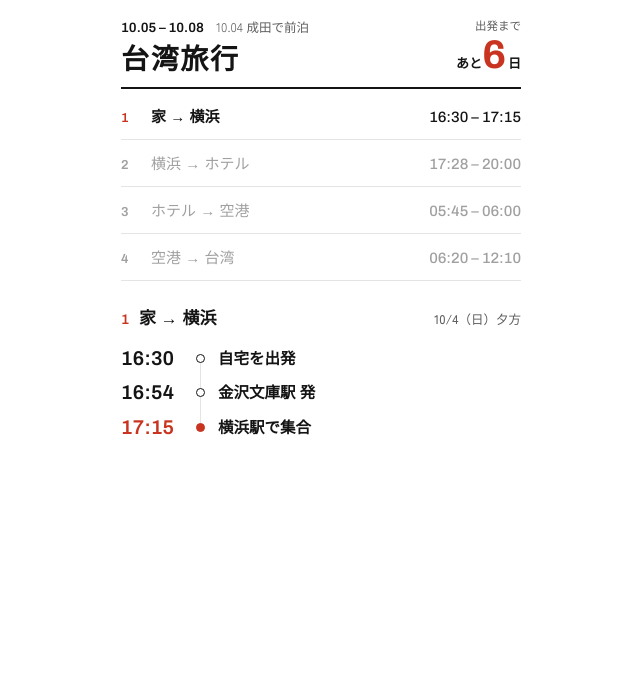
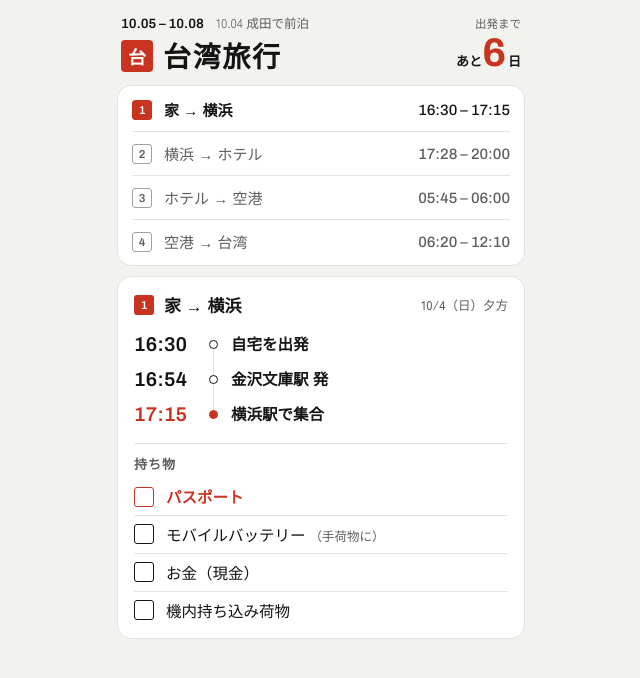
Before and after one commit to FRaiaiFR/taiwan, a plain HTML site: page index.html in a window 1280 px wide. Shown: the whole page, without its empty margins (319-959 px from the left). Drawn offline with Linux system fonts and the light colour scheme.

Commit message:
持ち物リストを追加、見た目に少し厚みを戻す
Co-Authored-By: Claude Opus 5.5 <noreply@anthropic.com>
Claude-Session: https://claude.ai/code/session_01TmeyHza29ro22HQXRAy4DA

```diff
--- a/index.html
+++ b/index.html
@@ -7,8 +7,8 @@
 <meta name="mobile-web-app-capable" content="yes">
 <meta name="apple-mobile-web-app-title" content="台湾旅行">
 <meta name="apple-mobile-web-app-status-bar-style" content="default">
-<meta name="theme-color" content="#FFFFFF" media="(prefers-color-scheme: light)">
-<meta name="theme-color" content="#131313" media="(prefers-color-scheme: dark)">
+<meta name="theme-color" content="#F2F2EF" media="(prefers-color-scheme: light)">
+<meta name="theme-color" content="#0E0E0E" media="(prefers-color-scheme: dark)">
 <link rel="apple-touch-icon" href="icon-180.png">
 <link rel="icon" type="image/png" href="icon-180.png">
 <link rel="manifest" href="manifest.webmanifest">
@@ -19,7 +19,9 @@
 <style>
 :root{
   color-scheme:light;
+  --page:#F2F2EF;
   --bg:#FFFFFF;
+  --line:#E3E2DE;
   --ink:#141414;
   --ink-2:#5E5E5E;
   --ink-3:#A0A0A0;
@@ -29,14 +31,14 @@
   --jp:"Zen Kaku Gothic New","Hiragino Sans","Hiragino Kaku Gothic ProN","Yu Gothic",sans-serif;
   padding-top:env(safe-area-inset-top,0px);
   padding-bottom:env(safe-area-inset-bottom,0px);
-  background:var(--bg);
+  background:var(--page);
 }
 @media (prefers-color-scheme: dark){
-  :root{color-scheme:dark;--bg:#131313;--ink:#EDEDED;--ink-2:#A6A6A6;--ink-3:#686868;--rule:#2B2B2B;--accent:#E5533C}
+  :root{color-scheme:dark;--page:#0E0E0E;--line:#262626;--bg:#181818;--ink:#EDEDED;--ink-2:#A6A6A6;--ink-3:#686868;--rule:#2B2B2B;--accent:#E5533C}
 }
 *{box-sizing:border-box}
 html,body{touch-action:manipulation}
-body{margin:0;background:var(--bg);color:var(--ink);font-family:var(--jp);font-size:15px;line-height:1.6;-webkit-font-smoothing:antialiased;-webkit-tap-highlight-color:transparent;-webkit-text-size-adjust:100%}
+body{margin:0;background:var(--page);color:var(--ink);font-family:var(--jp);font-size:15px;line-height:1.6;-webkit-font-smoothing:antialiased;-webkit-tap-highlight-color:transparent;-webkit-text-size-adjust:100%}
 body,body *{-webkit-user-select:none;user-select:none;-webkit-touch-callout:none}
 [hidden]{display:none!important}
 button{font:inherit;color:inherit;background:none;border:0;padding:0;margin:0;cursor:pointer;-webkit-appearance:none;appearance:none;text-align:left}
@@ -100,6 +102,35 @@ button:focus-visible{outline:1px solid var(--ink);outline-offset:4px}
 .fl .mid span{position:relative;background:var(--bg);padding:0 8px}
 .fl .ap{display:flex;justify-content:space-between;gap:12px;margin-top:6px;font-size:12px;color:var(--ink-2);line-height:1.45}
 .fl .ap span:last-child{text-align:right}
+/* v2: sheets, seal, checklist */
+.wrap{padding:12px 16px 12px}
+.hd{border-bottom:0;padding:2px 4px 12px}
+.title{display:flex;align-items:center;gap:10px;margin-top:4px}
+.seal{flex:none;width:32px;height:32px;display:grid;place-items:center;background:var(--accent);color:#fff;border-radius:4px;font-size:18px;font-weight:700;line-height:1}
+.hd h1{margin:0}
+.sheet{background:var(--bg);border:1px solid var(--line);border-radius:14px}
+.sec{margin-top:0;padding:2px 14px}
+.row{color:var(--ink-2);grid-template-columns:24px 1fr auto;padding:10px 0 9px;align-items:center}
+.sec .row:last-child{border-bottom:0}
+.row .i{width:20px;height:20px;display:grid;place-items:center;border:1px solid var(--ink-3);border-radius:3px;font-size:11.5px;color:var(--ink-2)}
+.row[aria-selected="true"] .i{background:var(--accent);border-color:var(--accent);color:#fff}
+.panels{margin-top:10px;padding:14px 16px 10px}
+.ph .i{width:20px;height:20px;display:grid;place-items:center;background:var(--accent);color:#fff;border-radius:3px;font-size:11.5px;align-self:center}
+.ph{align-items:center}
+.pack{margin-top:6px;padding-top:10px;border-top:1px solid var(--rule)}
+.pack h3{margin:0 0 4px;font-size:13px;font-weight:700;color:var(--ink-2);letter-spacing:.08em}
+.chk{width:100%;display:flex;align-items:center;gap:12px;padding:6px 0;border-bottom:1px solid var(--rule);font-size:15.5px;font-weight:500}
+.pack .chk:last-child{border-bottom:0}
+.chk .box{flex:none;width:20px;height:20px;border:1.5px solid var(--ink);border-radius:3px;display:grid;place-items:center}
+.chk .box svg{width:14px;height:14px;fill:none;stroke:#fff;stroke-width:2.4;stroke-linecap:round;stroke-linejoin:round;visibility:hidden}
+.chk[aria-checked="true"] .box{background:var(--ink);border-color:var(--ink)}
+.chk[aria-checked="true"] .box svg{visibility:visible;stroke:var(--bg)}
+.chk[aria-checked="true"] .lb{color:var(--ink-3);text-decoration:line-through}
+.chk.must .lb{color:var(--accent);font-weight:700}
+.chk.must .box{border-color:var(--accent)}
+.chk.must[aria-checked="true"] .box{background:var(--accent)}
+.chk.must[aria-checked="true"] .lb{color:var(--ink-3)}
+.chk .lb small{font-size:12.5px;font-weight:500;color:var(--ink-2);margin-left:4px}
 </style>
 </head>
 <body>
@@ -108,7 +139,7 @@ button:focus-visible{outline:1px solid var(--ink);outline-offset:4px}
   <header class="hd">
     <div>
       <p class="dates"><span class="n">10.05 – 10.08</span>　10.04 成田で前泊</p>
-      <h1>台湾旅行</h1>
+      <div class="title"><span class="seal" aria-hidden="true">台</span><h1>台湾旅行</h1></div>
     </div>
     <div class="cd">
       <span class="k" id="cd-k">出発まで</span>
@@ -116,7 +147,7 @@ button:focus-visible{outline:1px solid var(--ink);outline-offset:4px}
     </div>
   </header>
 
-  <nav class="sec" role="tablist" aria-label="全体の流れ">
+  <nav class="sec sheet" role="tablist" aria-label="全体の流れ">
     <button class="row" role="tab" id="s0" aria-controls="p0" aria-selected="true">
       <span class="i">1</span><span class="nm">家 → 横浜</span><span class="tm n">16:30 – 17:15</span>
     </button>
@@ -131,7 +162,7 @@ button:focus-visible{outline:1px solid var(--ink);outline-offset:4px}
     </button>
   </nav>
 
-  <div class="panels" id="panels">
+  <div class="panels sheet" id="panels">
 
     <section id="p0" role="tabpanel" aria-labelledby="s0">
       <h2 class="ph"><span class="i">1</span>家 → 横浜<small>10/4（日）夕方</small></h2>
@@ -140,6 +171,13 @@ button:focus-visible{outline:1px solid var(--ink);outline-offset:4px}
         <li><span class="t">16:54</span><span class="d"></span><div class="x"><b>金沢文庫駅 発</b></div></li>
         <li class="key"><span class="t">17:15</span><span class="d"></span><div class="x"><b>横浜駅で集合</b></div></li>
       </ol>
+      <div class="pack">
+        <h3>持ち物</h3>
+        <button class="chk must" role="checkbox" aria-checked="false" data-k="passport"><span class="box"><svg viewBox="0 0 24 24"><path d="M5 12.5 10 17 19 7.5"/></svg></span><span class="lb">パスポート</span></button>
+        <button class="chk" role="checkbox" aria-checked="false" data-k="battery"><span class="box"><svg viewBox="0 0 24 24"><path d="M5 12.5 10 17 19 7.5"/></svg></span><span class="lb">モバイルバッテリー<small>（手荷物に）</small></span></button>
+        <button class="chk" role="checkbox" aria-checked="false" data-k="cash"><span class="box"><svg viewBox="0 0 24 24"><path d="M5 12.5 10 17 19 7.5"/></svg></span><span class="lb">お金（現金）</span></button>
+        <button class="chk" role="checkbox" aria-checked="false" data-k="carryon"><span class="box"><svg viewBox="0 0 24 24"><path d="M5 12.5 10 17 19 7.5"/></svg></span><span class="lb">機内持ち込み荷物</span></button>
+      </div>
     </section>
 
     <section id="p1" role="tabpanel" aria-labelledby="s1" hidden>
@@ -222,6 +260,15 @@ button:focus-visible{outline:1px solid var(--ink);outline-offset:4px}
     var t = e.changedTouches[0], dx = t.clientX - sx, dy = t.clientY - sy;
     if (Math.abs(dx) > 60 && Math.abs(dx) > Math.abs(dy) * 1.6) show(cur + (dx < 0 ? 1 : -1));
   }, { passive: true });
+  [].forEach.call(document.querySelectorAll('.chk'), function(c){
+    var key = 'tw-chk-' + c.getAttribute('data-k');
+    try { if (localStorage.getItem(key) === '1') c.setAttribute('aria-checked', 'true'); } catch (e) {}
+    c.addEventListener('click', function(){
+      var on = c.getAttribute('aria-checked') !== 'true';
+      c.setAttribute('aria-checked', on ? 'true' : 'false');
+      try { localStorage.setItem(key, on ? '1' : '0'); } catch (e) {}
+    });
+  });
   var start = 0;
   try { var s = parseInt(localStorage.getItem('tw-seg'), 10); if (s >= 0 && s < 4) start = s; } catch (e) {}
   show(start);
```
